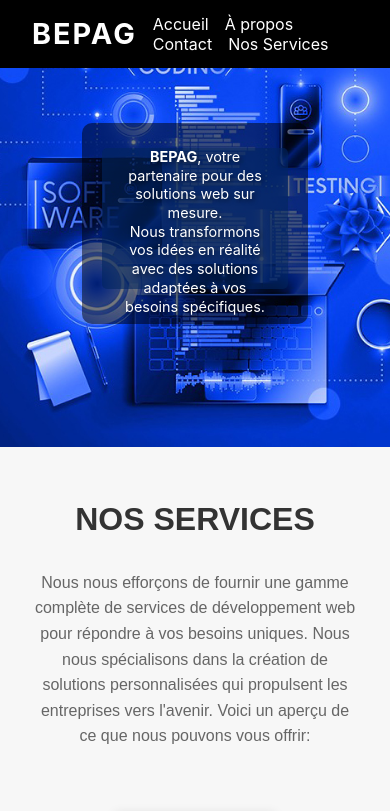
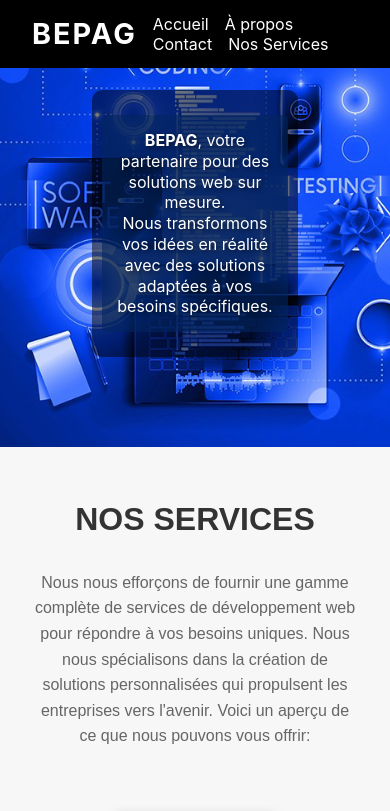
Before and after one commit to mrtchou/sitePerso, a React (Create React App) app in the folder frontend/: page /Nos-Services in a window 390 px wide. Shown: the top 811 px of the page. Built offline with nearby package versions, Linux system fonts and the light colour scheme.

Commit message:
correction css header content responsive mobile

```diff
--- a/frontend/src/styles/Header.css
+++ b/frontend/src/styles/Header.css
@@ -131,41 +131,29 @@ header {
   text-decoration: none;
 }
 
-
-/* Styles pour les appareils mobiles et tablettes */
 @media screen and (max-width: 768px) {
-  header {
-    height: 43vh;
-  }
-
-
-
-
-
-
   .header-content.visible {
     opacity: 1;
     box-sizing: border-box;
     overflow: hidden;
     background-color: rgba(0, 0, 0, 0.5);
     border-radius: 10px;
-  padding-top: 10px;
+    padding: 10px;
+  }
 
-}
   .header-content h2 {
     color: white;
     margin: 0;
-}
-.header-content p {
-  padding-top: 0px;
-  color: white; /* Couleur du texte */
-  font-size: 0.9em; /* Taille du texte */
-  line-height: 1.3em; /* Espacement des lignes */
-  text-align:center; /* Alignement du texte */
-  background-color: rgba(3, 38, 95, 0.6); /* Arrière-plan semi-transparent */
-  border-radius: 5px; /* Coins arrondis */
-  text-shadow: 2px 2px 4px rgba(0, 0, 0, 0.5); /* Ombre de texte */
-  height:15vh;
+    font-size: 1.5em;
   }
 
+  .header-content p {
+    color: white;
+    font-size: 1em;
+    line-height: 1.3em;
+    text-align: center;
+    background-color: rgba(3, 38, 95, 0.6);
+    border-radius: 5px;
+    text-shadow: 2px 2px 4px rgba(0, 0, 0, 0.5);
   }
+}
```
Lines whose indentation alone changed are shown as unchanged.
